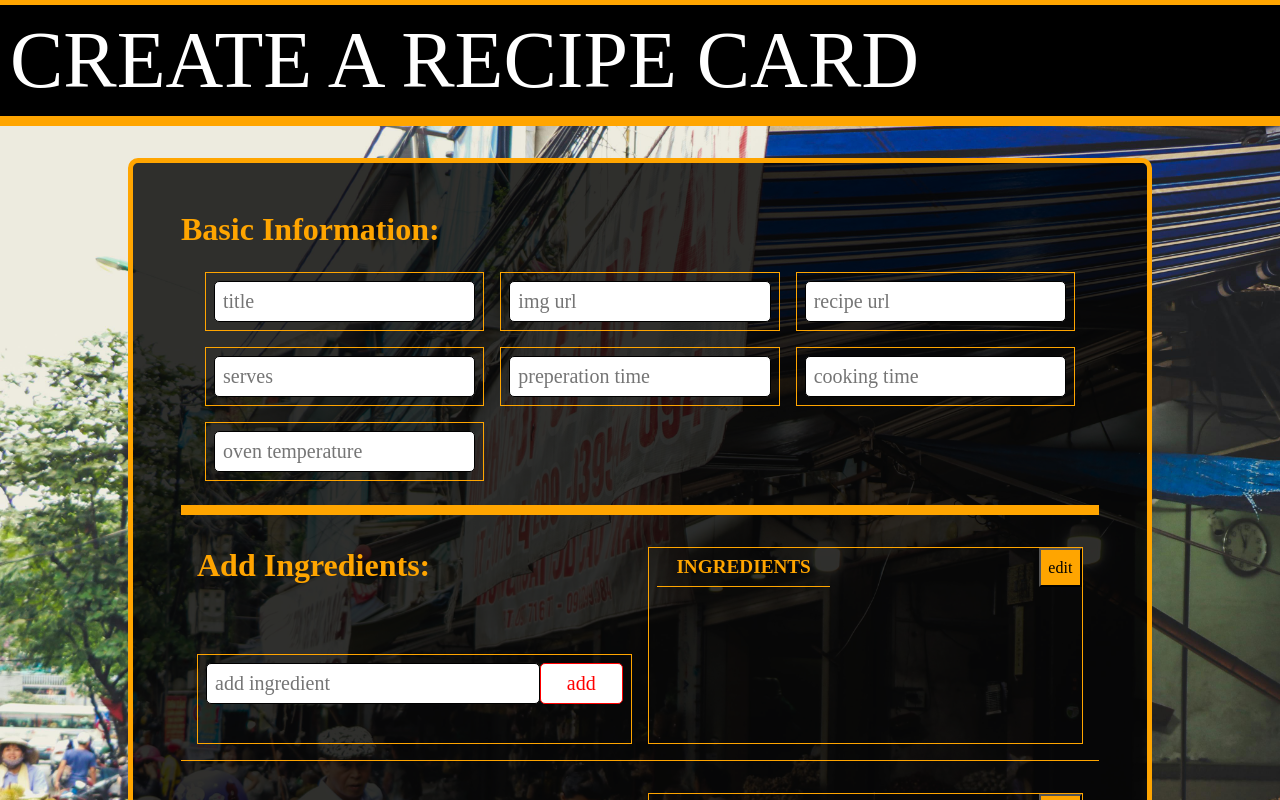
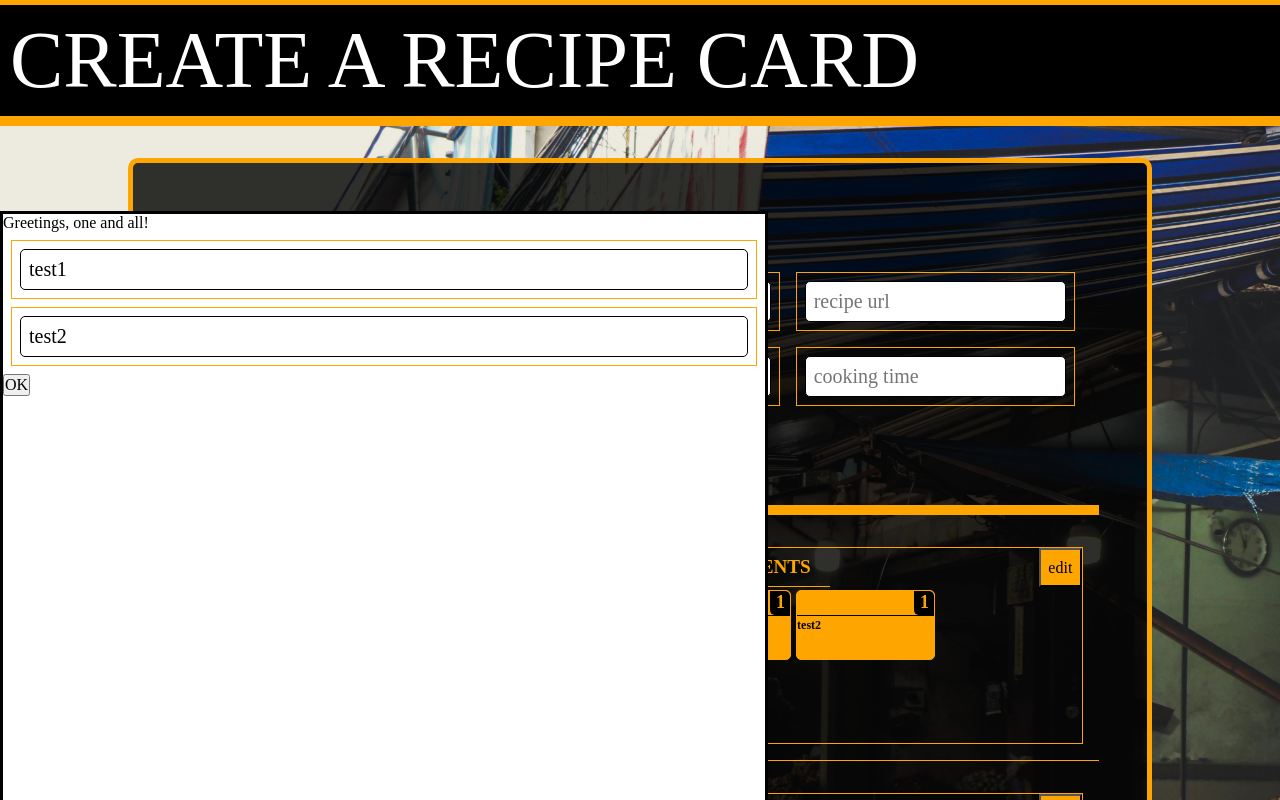
Before and after one commit to rwalsh221/recipe_card, a React (Vite) app: page / in a window 1280 px wide. Shown: the top 800 px of the page. Built offline with nearby package versions, Linux system fonts and the light colour scheme.

Commit message:
start FormModal

```diff
--- a/src/features/RecipeCardForm/components/Form/Form.tsx
+++ b/src/features/RecipeCardForm/components/Form/Form.tsx
@@ -4,6 +4,7 @@ import { useState } from 'react';
 import FormInput from '../FormInput/FormInput';
 import FormInputList from '../FormInputList/FormInputList';
 import FormList from '../FormList/FormList';
+import FormModal from '../FormModal/FormModal';
 
 import {
   type FormStateType,
@@ -47,7 +48,7 @@ const Form = () => {
   const [listItemState, setListItemState] = useState<ListItemStateType>({
     ingredients: {
       title: 'ingredients',
-      listItems: [],
+      listItems: ['test1', 'test2'],
     },
     instructions: {
       title: 'instructions',
@@ -95,6 +96,8 @@ const Form = () => {
   };
 
   return (
+    <>
+      <FormModal listItemState={listItemState.ingredients.listItems} />
       <form>
         {/* FRONT */}
         <div className={styles.formBasicInfo}>
@@ -199,6 +202,7 @@ const Form = () => {
         </div>
         <button>CREATE CARD</button>
       </form>
+    </>
   );
 };
 
--- /dev/null
+++ b/src/features/RecipeCardForm/components/FormModal/FormModal.module.css
@@ -0,0 +1,9 @@
+.formModal {
+  width: 60vw;
+  height: 60vw;
+}
+
+dialog::backdrop {
+  background-color: red;
+  /* opacity: 0.6; */
+}
--- /dev/null
+++ b/src/features/RecipeCardForm/components/FormModal/FormModal.tsx
@@ -0,0 +1,49 @@
+import styles from './FormModal.module.css';
+
+import FormInput from '../FormInput/FormInput';
+import { useState } from 'react';
+
+type FormModalProps = {
+  listItemState: string[];
+};
+
+type FormModalState = {
+  [key: string]: string;
+};
+
+const FormModal = ({ listItemState }: FormModalProps) => {
+  // will take Listitemstate and render inputs for each state element
+  // needs state to control form
+  // needs btn to update formstate and close modal?
+  //   needs to rearrange order
+  // list item state needs to change to a object each with id
+  const [formModalState, setFormModalState] = useState(() => {
+    const stateObject: FormModalState = {};
+
+    listItemState.forEach((el, index) => {
+      stateObject[index] = el;
+    });
+
+    return stateObject;
+  });
+
+  console.log(formModalState);
+
+  return (
+    <dialog open className={styles.formModal}>
+      <p>Greetings, one and all!</p>
+      <form method="dialog">
+        {listItemState.map((el) => (
+          <FormInput
+            formInputId="cookTime"
+            formInputPlaceholder="test"
+            inputValue={el}
+          />
+        ))}
+        <button onClick={(e) => e.preventDefault()}>OK</button>
+      </form>
+    </dialog>
+  );
+};
+
+export default FormModal;
```
Lines whose indentation alone changed are shown as unchanged.
